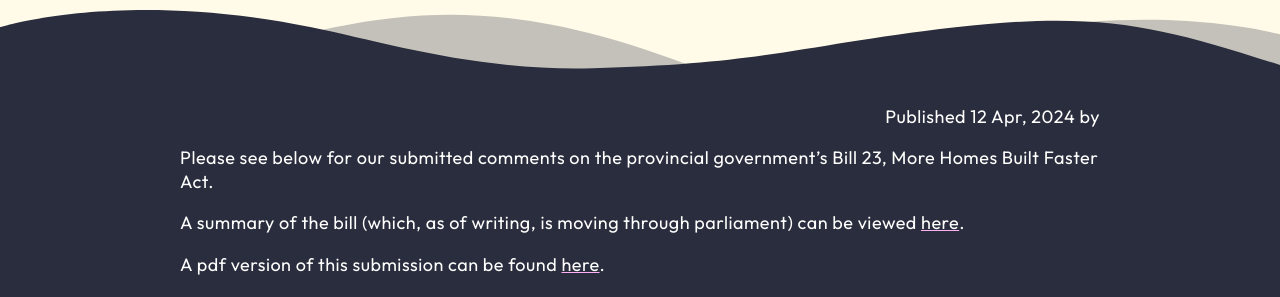
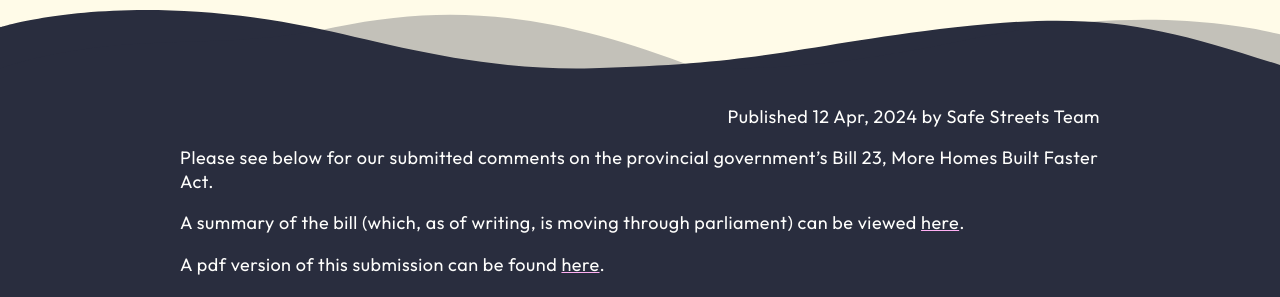
Before and after one commit to geofftester/geofftester.github.io, a Jekyll site: the page built from _posts/2024-04-12-safe-streets-haltons-comments-on-bill-23.markdown, in a window 1280 px wide. Shown: the part 267-564 px from the top of the page. Built offline with Jekyll 4.4.1, drawn with Linux system fonts in a browser that asks for light colours.

Commit message:
Updated Safe Streets Haltons Comments On Bill 23

```diff
--- a/_posts/2024-04-12-safe-streets-haltons-comments-on-bill-23.markdown
+++ b/_posts/2024-04-12-safe-streets-haltons-comments-on-bill-23.markdown
@@ -3,6 +3,7 @@ title: Safe Streets Halton’s comments on Bill 23
 date: 2024-04-12 01:38:00 Z
 tags:
 - Ontario
+author: Safe Streets Team
 ---
 
 Please see below for our submitted comments on the provincial government’s Bill 23, More Homes Built Faster Act.
```
